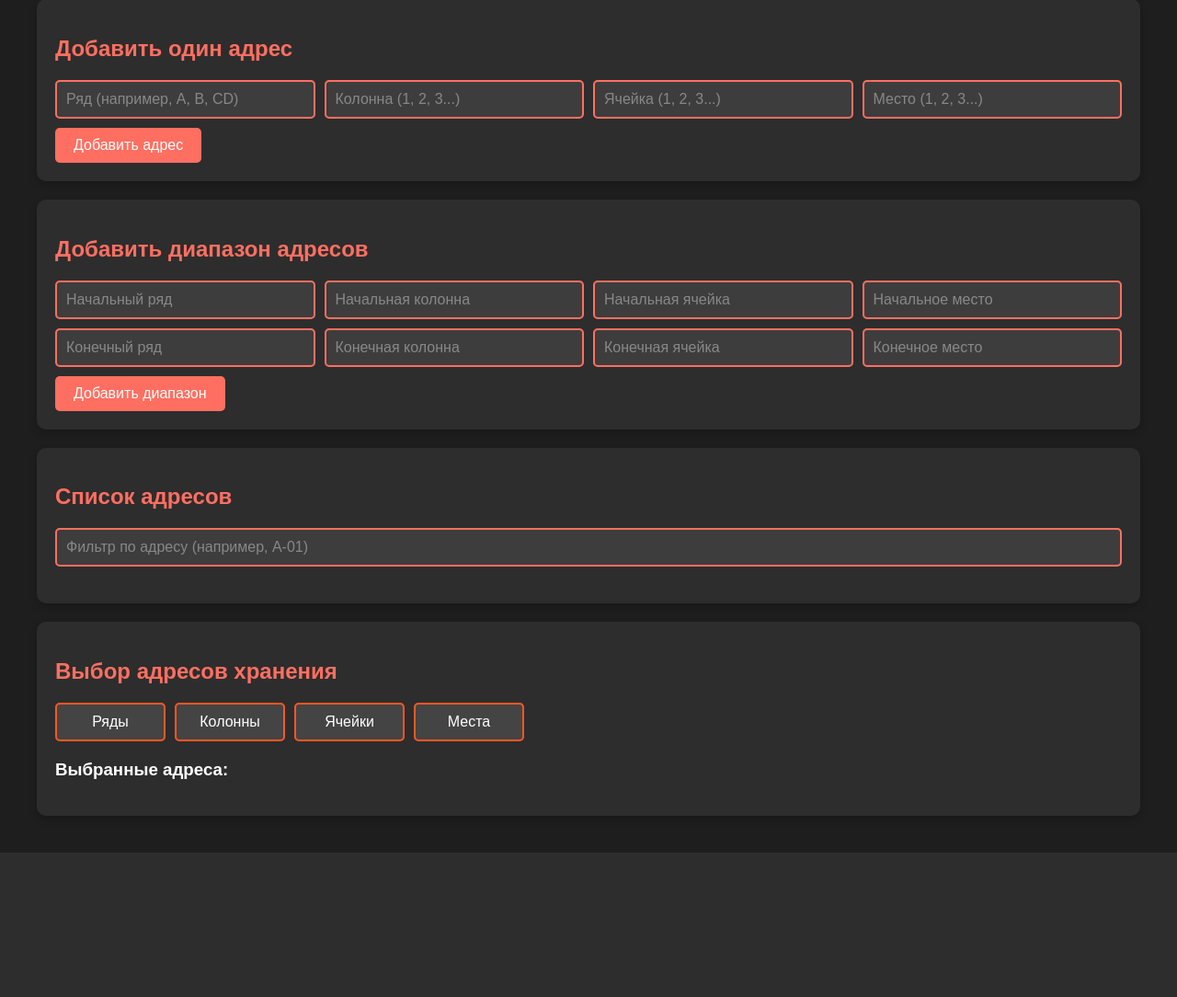
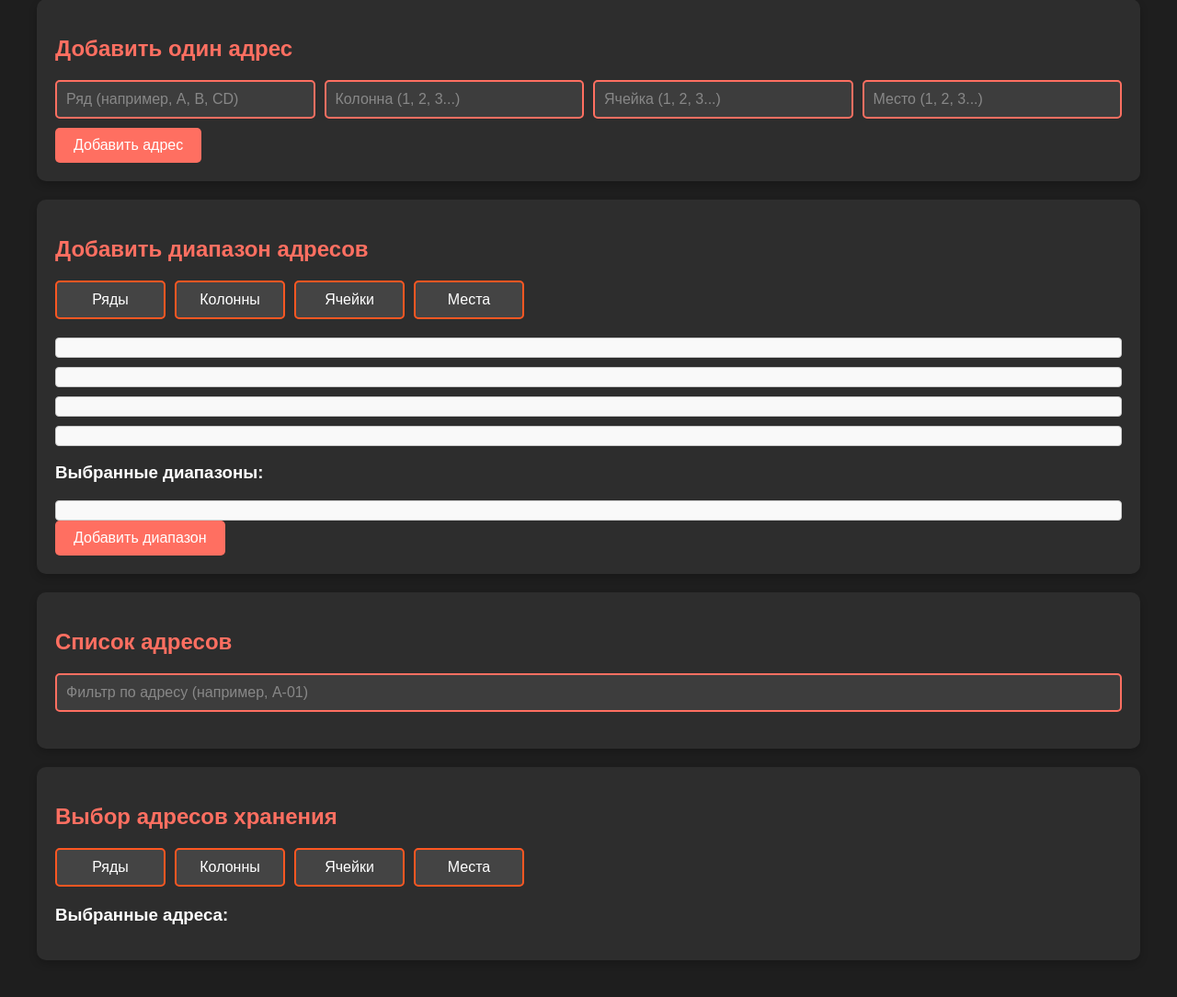
Before and after one commit to lenlen1980/calculator, a Flask app: page / in a window 1280 px wide. Shown: the part 101-1185 px from the top of the page at 92% size. Before the commit the page ends 1028 px from the top, so only its background shows below. Run offline with Flask 3, Linux system fonts and the light colour scheme.

Commit message:
новый код

```diff
--- a/static/script.js
+++ b/static/script.js
@@ -143,17 +143,66 @@ function toggleDropdown(dropdownId) {
 }
 
 // Обработка выбора элемента
-function handleItemClick(dropdownId, item) {
+function handleItemClick(dropdownId, item, event) {
+    event.stopPropagation(); // Останавливаем всплытие события
     const dropdown = document.getElementById(dropdownId);
     if (dropdown) {
-        const items = dropdown.querySelectorAll('span');
-        items.forEach(el => {
-            if (el === item) {
-                el.classList.toggle('selected'); // Выделяем выбранный элемент
-            } else {
-                el.classList.remove('selected'); // Снимаем выделение с других элементов
-            }
-        });
+        // Добавляем/убираем выделение
+        item.classList.toggle('selected');
+
+        // Закрываем список после выбора
+        dropdown.style.display = 'none';
+
+        // Обновляем текст кнопки
+        updateButtonText(dropdownId);
+    }
+}
+
+// Обновление текста кнопки
+function updateButtonText(dropdownId) {
+    const dropdown = document.getElementById(dropdownId);
+    if (!dropdown) return;
+
+    const button = document.querySelector(`button[onclick="toggleDropdown('${dropdownId}')"]`);
+    if (!button) return;
+
+    const selectedItems = dropdown.querySelectorAll('span.selected');
+    const selectedValues = Array.from(selectedItems).map(item => item.textContent);
+
+    if (selectedValues.length > 0) {
+        // Если выбраны элементы, отображаем их в кнопке
+        button.textContent = `${button.dataset.originalText}: ${selectedValues.join(', ')}`;
+    } else {
+        // Если ничего не выбрано, возвращаем исходный текст
+        button.textContent = button.dataset.originalText;
+    }
+}
+
+// Обновление чекбокса
+function updateCheckbox(dropdownId, value, isSelected) {
+    const checkboxContainer = document.getElementById(`${dropdownId}-checkboxes`);
+    if (!checkboxContainer) return;
+
+    let checkbox = checkboxContainer.querySelector(`input[value="${value}"]`);
+    if (!checkbox && isSelected) {
+        // Создаем новый чекбокс, если его нет
+        checkbox = document.createElement('input');
+        checkbox.type = 'checkbox';
+        checkbox.value = value;
+        checkbox.id = `${dropdownId}-${value}`;
+        checkbox.checked = true;
+
+        const label = document.createElement('label');
+        label.htmlFor = checkbox.id;
+        label.textContent = value;
+
+        // Добавляем чекбокс в соответствующий контейнер
+        checkboxContainer.appendChild(checkbox);
+        checkboxContainer.appendChild(label);
+    } else if (checkbox && !isSelected) {
+        // Удаляем чекбокс, если выбор снят
+        checkbox.nextElementSibling.remove(); // Удаляем label
+        checkbox.remove(); // Удаляем input
     }
 }
 
@@ -200,3 +249,98 @@ function handleManualInput(type) {
     // Обновляем отображение выбранного адреса
     updateSelectedAddresses();
 }
+
+// Добавление диапазона адресов
+function addAddressRange() {
+    const selectedList = document.getElementById('selectedRangeList');
+    const dropdowns = document.querySelectorAll('.dropdown-range');
+
+    // Собираем выбранные элементы
+    let addressParts = [];
+    dropdowns.forEach(dropdown => {
+        const selectedItems = dropdown.querySelectorAll('span.selected');
+        if (selectedItems.length > 0) {
+            const category = dropdown.id.replace('RangeDropdown', ''); // Получаем категорию (Ряды, Колонны и т.д.)
+            const values = Array.from(selectedItems).map(item => item.textContent);
+            if (values.length > 1) {
+                // Если выбрано несколько элементов, формируем диапазон
+                const range = `${values[0]}-${values[values.length - 1]}`;
+                addressParts.push(`${category}: ${range}`);
+            } else {
+                // Если выбран один элемент, добавляем его
+                addressParts.push(`${category}: ${values[0]}`);
+            }
+        }
+    });
+
+    // Если диапазон собран (все части выбраны)
+    if (addressParts.length > 0) {
+        const fullRange = addressParts.join(', '); // Формируем полный диапазон
+        const existingItem = Array.from(selectedList.children).find(el => el.textContent === fullRange);
+
+        if (!existingItem) {
+            const div = document.createElement('div');
+            div.textContent = fullRange; // Отображаем полный диапазон
+            selectedList.appendChild(div); // Добавляем в список
+        }
+    }
+
+    // Закрываем все выпадающие списки
+    dropdowns.forEach(dropdown => {
+        dropdown.style.display = 'none';
+    });
+
+    // Логирование для отладки
+    console.log('Диапазон добавлен:', addressParts.join(', '));
+}
+
+// Генерация списков для диапазонов
+function generateDropdownItems() {
+    // Генерация рядов от A до ZZ
+    const rowDropdown = document.getElementById('rowRangeDropdown');
+    if (rowDropdown) {
+        rowDropdown.innerHTML = ''; // Очищаем список
+        for (let i = 65; i <= 90; i++) { // A-Z
+            const letter = String.fromCharCode(i);
+            const span = document.createElement('span');
+            span.textContent = letter;
+            span.onclick = (event) => handleItemClick('rowRangeDropdown', span, event);
+            rowDropdown.appendChild(span);
+        }
+        for (let i = 65; i <= 90; i++) { // AA-ZZ
+            for (let j = 65; j <= 90; j++) {
+                const letters = String.fromCharCode(i) + String.fromCharCode(j);
+                const span = document.createElement('span');
+                span.textContent = letters;
+                span.onclick = (event) => handleItemClick('rowRangeDropdown', span, event);
+                rowDropdown.appendChild(span);
+            }
+        }
+    }
+
+    // Генерация колонн, ячеек и мест от 1 до 99
+    const numberDropdowns = ['columnRangeDropdown', 'cellRangeDropdown', 'placeRangeDropdown'];
+    numberDropdowns.forEach(id => {
+        const dropdown = document.getElementById(id);
+        if (dropdown) {
+            dropdown.innerHTML = ''; // Очищаем список
+            for (let i = 1; i <= 99; i++) {
+                const span = document.createElement('span');
+                span.textContent = i;
+                span.onclick = (event) => handleItemClick(id, span, event);
+                dropdown.appendChild(span);
+            }
+        }
+    });
+}
+
+// Инициализация кнопок при загрузке страницы
+window.onload = function() {
+    generateDropdownItems(); // Генерация списков
+
+    // Сохраняем исходные тексты кнопок
+    const buttons = document.querySelectorAll('.button-group button');
+    buttons.forEach(button => {
+        button.dataset.originalText = button.textContent;
+    });
+};
--- a/static/style.css
+++ b/static/style.css
@@ -115,11 +115,26 @@ button:hover {
 
 /* Чекбоксы */
 .checkbox-container {
-  display: grid;
-  grid-template-columns: repeat(4, 1fr); /* Четыре колонки по умолчанию */
-  grid-auto-flow: row; /* Ячейки перемещаются вниз, а не вправо */
-  gap: 20px;
-  width: 100%;
+    margin-top: 10px;
+    padding: 10px;
+    border: 1px solid #ccc;
+    border-radius: 4px;
+    background-color: #f9f9f9;
+}
+
+.checkbox-container label {
+    display: inline-block;
+    margin: 4px;
+    padding: 8px;
+    background-color: #fff;
+    border: 1px solid #ddd;
+    border-radius: 4px;
+    color: #333;
+    cursor: pointer;
+}
+
+.checkbox-container input[type="checkbox"] {
+    margin-right: 8px;
 }
 
 /* Адаптивность */
@@ -242,3 +257,52 @@ button:hover {
     border-radius: 5px;
     margin-bottom: 10px;
 }
+
+/* Стили для списка выбранных диапазонов */
+#selectedRangeList {
+    margin-top: 10px;
+    padding: 10px;
+    border: 1px solid #ccc;
+    border-radius: 4px;
+    background-color: #f9f9f9;
+}
+
+#selectedRangeList div {
+    padding: 8px;
+    margin: 4px 0;
+    background-color: #fff;
+    border: 1px solid #ddd;
+    border-radius: 4px;
+    color: #333;
+}
+
+/* Стили для выпадающих списков диапазонов */
+.dropdown-range {
+    display: none;
+    background-color: #fff;
+    border: 1px solid #ccc;
+    border-radius: 4px;
+    padding: 8px;
+    box-shadow: 0 4px 8px rgba(0, 0, 0, 0.1);
+    z-index: 1000;
+    transition: opacity 0.2s ease, transform 0.2s ease;
+    max-height: 200px;
+    overflow-y: auto;
+}
+
+.dropdown-range span {
+    display: block;
+    padding: 8px;
+    cursor: pointer;
+    color: #333;
+    transition: background-color 0.2s ease;
+}
+
+.dropdown-range span:hover {
+    background-color: #f0f0f0;
+}
+
+.dropdown-range span.selected {
+    background-color: #ff5722;
+    color: white;
+}
--- a/templates/index.html
+++ b/templates/index.html
@@ -25,19 +25,33 @@
         <!-- Окно для добавления диапазона адресов -->
         <div class="window">
             <h2>Добавить диапазон адресов</h2>
-            <div class="input-group">
-                <input type="text" id="start-row" placeholder="Начальный ряд">
-                <input type="number" id="start-column" placeholder="Начальная колонна">
-                <input type="number" id="start-cell" placeholder="Начальная ячейка">
-                <input type="number" id="start-place" placeholder="Начальное место">
+            <div class="button-group">
+                <button onclick="toggleDropdown('rowRangeDropdown')">Ряды</button>
+                <button onclick="toggleDropdown('columnRangeDropdown')">Колонны</button>
+                <button onclick="toggleDropdown('cellRangeDropdown')">Ячейки</button>
+                <button onclick="toggleDropdown('placeRangeDropdown')">Места</button>
             </div>
-            <div class="input-group">
-                <input type="text" id="end-row" placeholder="Конечный ряд">
-                <input type="number" id="end-column" placeholder="Конечная колонна">
-                <input type="number" id="end-cell" placeholder="Конечная ячейка">
-                <input type="number" id="end-place" placeholder="Конечное место">
+
+            <!-- Выпадающие списки для диапазонов -->
+            <div id="rowRangeDropdown" class="dropdown-range"></div>
+            <div id="columnRangeDropdown" class="dropdown-range"></div>
+            <div id="cellRangeDropdown" class="dropdown-range"></div>
+            <div id="placeRangeDropdown" class="dropdown-range"></div>
+
+            <!-- Контейнеры для чекбоксов -->
+            <div id="rowRangeDropdown-checkboxes" class="checkbox-container"></div>
+            <div id="columnRangeDropdown-checkboxes" class="checkbox-container"></div>
+            <div id="cellRangeDropdown-checkboxes" class="checkbox-container"></div>
+            <div id="placeRangeDropdown-checkboxes" class="checkbox-container"></div>
+
+            <!-- Выбранные диапазоны адресов -->
+            <div id="selectedRangeAddresses">
+                <h3>Выбранные диапазоны:</h3>
+                <div id="selectedRangeList"></div>
             </div>
-            <button onclick="addAddressRange()">Добавить диапазон</button>
+
+            <!-- Кнопка "Добавить диапазон" -->
+            <button class="add-button" onclick="addAddressRange()">Добавить диапазон</button>
         </div>
 
         <!-- Окно для просмотра и фильтрации адресов -->
```
